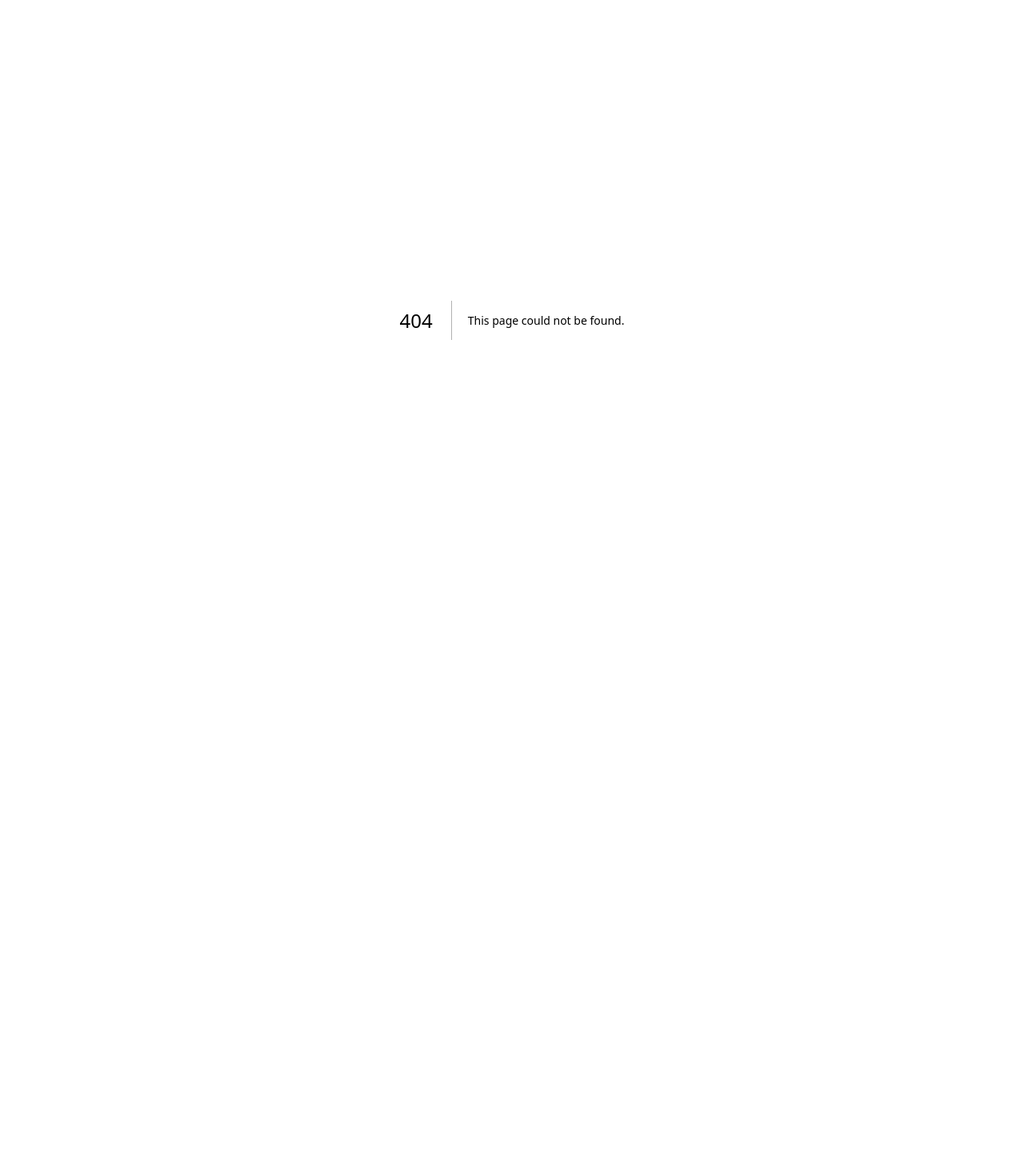
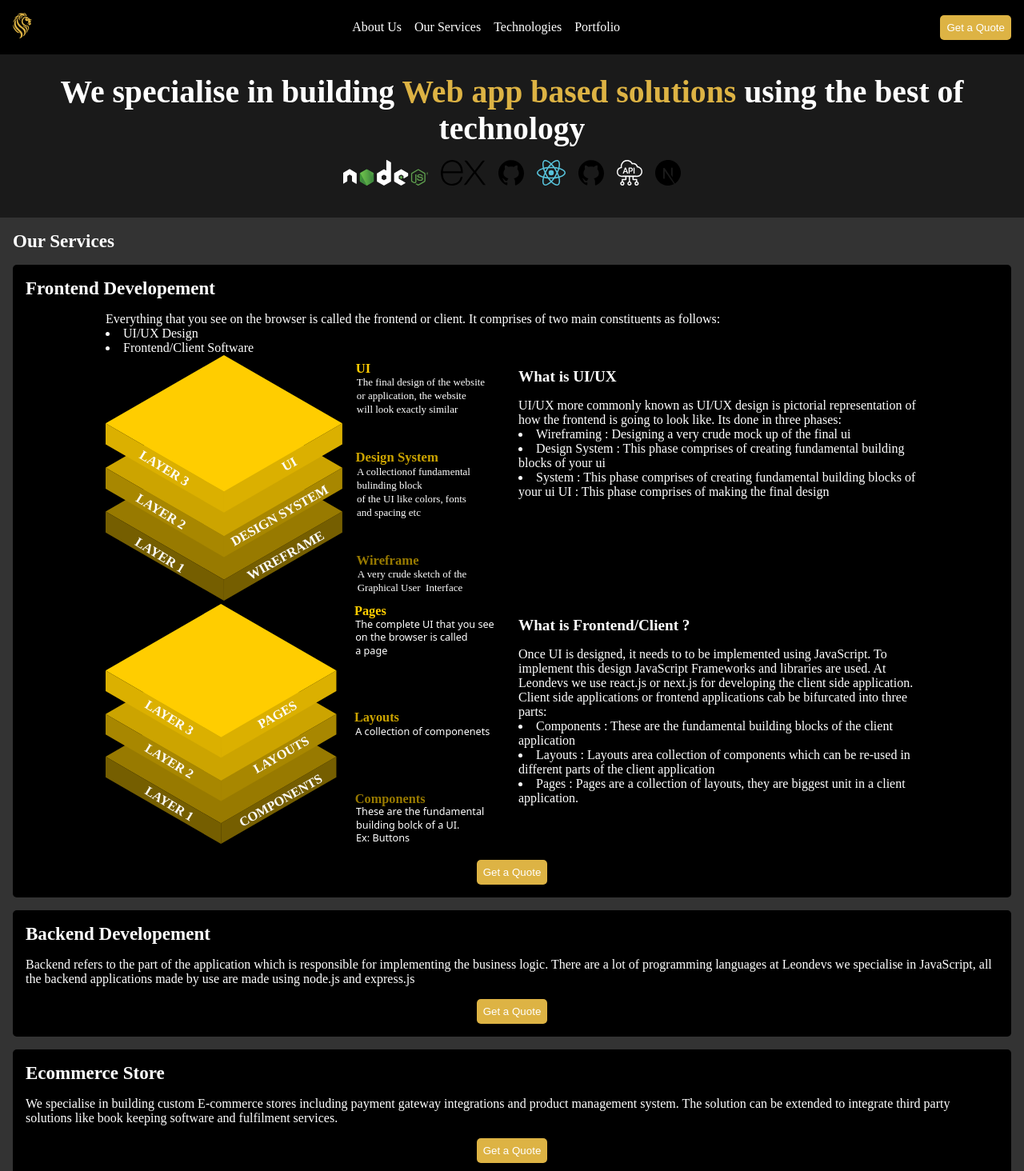
Before and after one commit to divyanshchahar/website, a Next.js app: page /services in a window 1280 px wide. Before the commit this address had no page. Shown: the top 1464 px of the page at 80% size. Before the commit the page ends 800 px from the top, so only its background shows below. Built offline with nearby package versions, Linux system fonts and the light colour scheme.

Commit message:
added new page

```diff
--- /dev/null
+++ b/src/pages/services.module.css
@@ -0,0 +1,112 @@
+.heroSectionContainer {
+  background-color: var(--surface-primary-1);
+  padding: var(--spacing-l);
+  text-align: center;
+}
+
+.imageContainer {
+  display: flex;
+  flex-wrap: wrap;
+  gap: var(--spacing-m);
+  max-width: 1024px;
+  justify-content: center;
+  padding-top: var(--spacing-m);
+  padding-bottom: var(--spacing-m);
+  margin: auto;
+}
+
+.highlightedText {
+  color: var(--typography-branding);
+}
+
+/* ########### */
+/* # SERVICE # */
+/* ########### */
+
+.serviceContainer {
+  background-color: var(--surface-secondry);
+  padding: var(--spacing-m);
+  border-radius: var(--radius-s);
+  display: flex;
+  flex-direction: column;
+  margin-top: var(--spacing-m);
+  gap: var(--spacing-m);
+  & ul {
+    li {
+      list-style-position: inside;
+    }
+  }
+}
+
+.innerContainer {
+  max-width: 1024px;
+  /* display: flex; */
+  /* flex-wrap: wrap; */
+  /* gap: var(--spacing-m); */
+  margin: auto;
+}
+
+.mediaContainer {
+  display: flex;
+  flex-wrap: wrap;
+  /* flex-direction: column; */
+  gap: var(--spacing-m);
+  /* padding-top: var(--spacing-m); */
+  justify-content: center;
+}
+
+.infographicContainer {
+  width: 100%;
+  height: auto;
+  max-width: 500px;
+  /* background-color: brown; */
+}
+
+.textContainer {
+  max-width: 500px;
+}
+
+.smallScreen {
+  display: block;
+  margin-bottom: var(--spacing-m);
+  margin-top: var(--spacing-m);
+}
+
+.bigScreen {
+  display: none;
+}
+
+.ctaButton {
+  width: 100%;
+}
+
+@media screen and (min-width: 480px) {
+  .mediaContainer {
+    flex-direction: row;
+    flex-wrap: nowrap;
+  }
+
+  .smallScreen {
+    display: none;
+  }
+
+  .bigScreen {
+    display: block;
+    margin-top: var(--spacing-m);
+    margin-bottom: var(--spacing-m);
+  }
+
+  .ctaButton {
+    width: fit-content;
+    margin: auto;
+  }
+}
+
+/* ################ */
+/* # OUR SERVICES # */
+/* ################ */
+
+.servicesContainer {
+  padding: var(--spacing-m);
+  background-color: var(--surface-primary-2);
+}
--- /dev/null
+++ b/src/pages/services.tsx
@@ -0,0 +1,228 @@
+import iconNode from "../../public/icons/icon_node.svg";
+import iconExpress from "../../public/icons/icon_express.svg";
+import iconTypescript from "../../public/icons/icon_typescript.svg";
+import iconReact from "../../public/icons/icon_react.svg";
+import iconGithub from "../../public/icons/icon_github.svg";
+import iconApi from "../../public/icons/icon_api.svg";
+import iconNext from "../../public/icons/icon_nextjs.svg";
+import Image from "next/image";
+import styles from "./services.module.css";
+import TopNavBar from "@/ui/layouts/TopNavBar";
+import uiInfographic from "../../public/infographics/infographic_ui.svg";
+import frontendInfographic from "../../public/infographics/infographic_frontend.svg";
+import CTAButton from "@/ui/components/CTAButton";
+
+const HeroSection = () => {
+  return (
+    <div className={styles.heroSectionContainer}>
+      <p className="h1">
+        We specialise in building{" "}
+        <span className={styles.highlightedText}>Web app based solutions</span>{" "}
+        using the best of technology
+      </p>
+
+      <div className={styles.imageContainer}>
+        <Image
+          src={iconNode}
+          alt="nodejs"
+          style={{ height: "32px", width: "auto" }}
+        />
+
+        <Image
+          src={iconExpress}
+          alt="nodejs"
+          style={{ height: "32px", width: "auto" }}
+        />
+
+        <Image
+          src={iconTypescript}
+          alt="nodejs"
+          style={{ height: "32px", width: "auto" }}
+        />
+
+        <Image
+          src={iconReact}
+          alt="nodejs"
+          style={{ height: "32px", width: "auto" }}
+        />
+
+        <Image
+          src={iconGithub}
+          alt="nodejs"
+          style={{ height: "32px", width: "auto" }}
+        />
+
+        <Image
+          src={iconApi}
+          alt="nodejs"
+          style={{ height: "32px", width: "auto" }}
+        />
+
+        <Image
+          src={iconNext}
+          alt="nodejs"
+          style={{ height: "32px", width: "auto" }}
+        />
+      </div>
+    </div>
+  );
+};
+
+const FrontEnd = () => {
+  return (
+    <div className={styles.serviceContainer}>
+      <p className="h4">Frontend Developement</p>
+
+      <div className={styles.innerContainer}>
+        <p>
+          Everything that you see on the browser is called the frontend or
+          client. It comprises of two main constituents as follows:
+        </p>
+
+        <ul>
+          <li>UI/UX Design</li>
+          <li>Frontend/Client Software</li>
+        </ul>
+
+        <p className={`h5 ${styles.smallScreen}`}>What is UI/UX</p>
+
+        <div className={styles.mediaContainer}>
+          <div className={styles.infographicContainer}>
+            <Image
+              src={uiInfographic}
+              alt="ui infographic"
+              style={{ width: "100%", height: "auto" }}
+            />
+          </div>
+
+          <div className={styles.textContainer}>
+            <p className={`h5 ${styles.bigScreen}`}>What is UI/UX</p>
+
+            <p>
+              UI/UX more commonly known as UI/UX design is pictorial
+              representation of how the frontend is going to look like. Its done
+              in three phases:
+            </p>
+
+            <ul>
+              <li>
+                Wireframing : Designing a very crude mock up of the final ui{" "}
+              </li>
+              <li>
+                Design System : This phase comprises of creating fundamental
+                building blocks of your ui
+              </li>
+              <li>
+                System : This phase comprises of creating fundamental building
+                blocks of your ui UI : This phase comprises of making the final
+                design
+              </li>
+            </ul>
+          </div>
+        </div>
+
+        <p className={`h5 ${styles.smallScreen}`}>What is Frontend/Client ?</p>
+
+        <div className={styles.mediaContainer}>
+          <div className={styles.infographicContainer}>
+            <Image
+              src={frontendInfographic}
+              alt="frontend infographic"
+              style={{ width: "100%", height: "auto" }}
+            />
+          </div>
+
+          <div className={styles.textContainer}>
+            <p className={`h5 ${styles.bigScreen}`}>
+              What is Frontend/Client ?
+            </p>
+
+            <p>
+              Once UI is designed, it needs to to be implemented using
+              JavaScript. To implement this design JavaScript Frameworks and
+              libraries are used. At Leondevs we use react.js or next.js for
+              developing the client side application. Client side applications
+              or frontend applications cab be bifurcated into three parts:
+            </p>
+
+            <ul>
+              <li>
+                Components : These are the fundamental building blocks of the
+                client application{" "}
+              </li>
+
+              <li>
+                Layouts : Layouts area collection of components which can be
+                re-used in different parts of the client application
+              </li>
+
+              <li>
+                Pages : Pages are a collection of layouts, they are biggest unit
+                in a client application.
+              </li>
+            </ul>
+          </div>
+        </div>
+      </div>
+      <CTAButton buttonText="Get a Quote" addedStyle={styles.ctaButton} />
+    </div>
+  );
+};
+
+const BackEnd = () => {
+  return (
+    <div className={styles.serviceContainer}>
+      <h2 className="h4">Backend Developement</h2>
+
+      <p>
+        Backend refers to the part of the application which is responsible for
+        implementing the business logic. There are a lot of programming
+        languages at Leondevs we specialise in JavaScript, all the backend
+        applications made by use are made using node.js and express.js
+      </p>
+
+      <CTAButton buttonText="Get a Quote" addedStyle={styles.ctaButton} />
+    </div>
+  );
+};
+
+const Ecommerce = () => {
+  return (
+    <div className={styles.serviceContainer}>
+      <h2 className="h4">Ecommerce Store</h2>
+
+      <p>
+        We specialise in building custom E-commerce stores including payment
+        gateway integrations and product management system. The solution can be
+        extended to integrate third party solutions like book keeping software
+        and fulfilment services.
+      </p>
+
+      <CTAButton buttonText="Get a Quote" addedStyle={styles.ctaButton} />
+    </div>
+  );
+};
+
+const OurServices = () => {
+  return (
+    <div className={styles.servicesContainer}>
+      <h2 className="h4">Our Services</h2>
+      <FrontEnd />
+      <BackEnd />
+      <Ecommerce />
+    </div>
+  );
+};
+
+function Services() {
+  return (
+    <div>
+      <TopNavBar />
+      <HeroSection />
+      {/* <FrontEnd /> */}
+      <OurServices />
+    </div>
+  );
+}
+
+export default Services;
```
